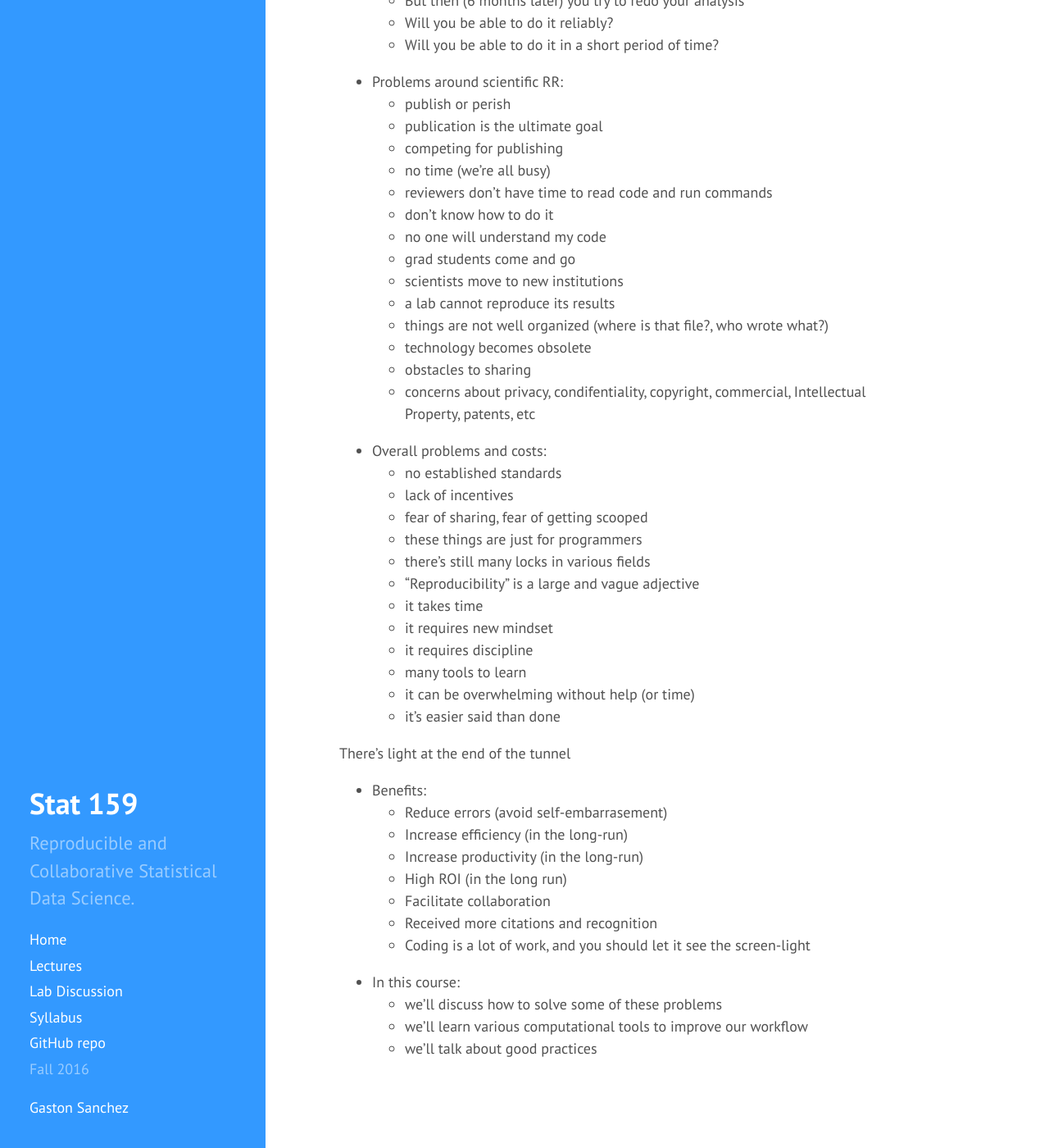
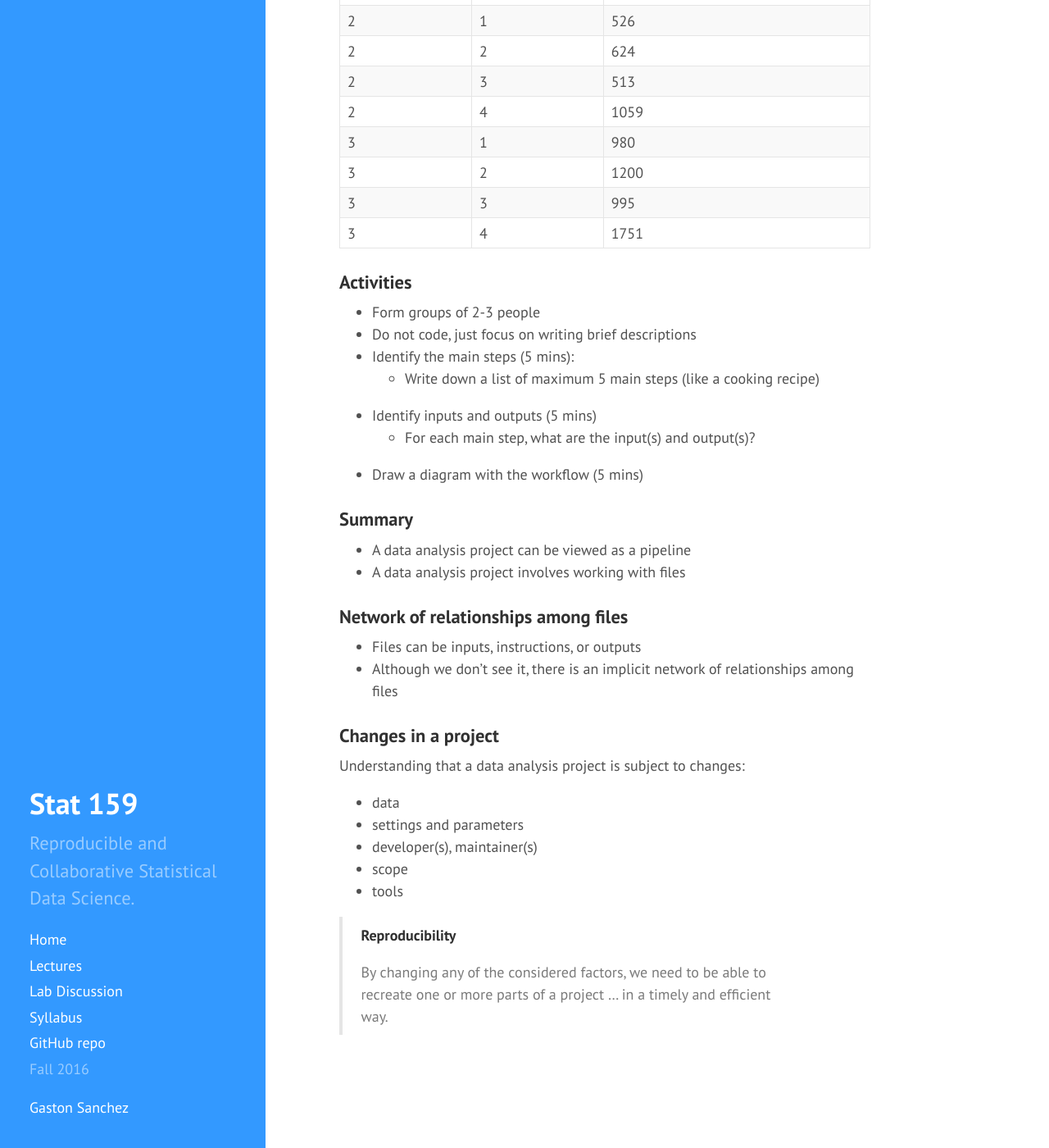
Before and after one commit to gastonstat/relic-stat159, a Jekyll site: the page built from lectures/01-introduction.md, in a window 1280 px wide and 1400 px high, scrolled down 1282 px. Shown: the whole window at 82% size. Built offline with Jekyll 4.4.1, drawn with Linux system fonts in a browser that asks for light colours; nearby versions of some CDN libraries; some of the changed text lies outside the part shown.

Commit message:
lectures: redesign intro to talk about data analysis cycle

```diff
--- a/lectures/01-introduction.md
+++ b/lectures/01-introduction.md
@@ -4,7 +4,7 @@
 ---
 
 <p class="message">
-  Introduction: The Grim Picture
+  Introduction: The Data Analysis Cycle
 </p>
 
 
@@ -21,87 +21,83 @@
 	Agenda
 </h4>
 
-- Main cornerstones of the course: __ROC__
-	+ Reproducibility
-	+ Open (Data) Science
-	+ Collaboration
-- We'll consider two reproducibility avenues:
-	- rerun your own analysis
-	- rerun your team analysis
-- In class activity (work in pairs):
-	- Open google drive
-	- Create a google sheet with two variables (X, Y)
-	- Make a scatterplot
-		+ add title, axis labels, color of points
-	- Create a google doc
-	- Add a summary of values (min, max, median, mean, sd)
-	- Include plot in doc
-	- Generate pdf of doc
-	- Write down ALL the steps to achieve this task
-	- How many clicks?
-	- How many copy-paste?
-	- How many minor adjustments?
-	- Now add two more values to the data set
-	- And update your document (i.e. update the summary and figure)
 
-- Problems around reproducing your own work:
-	- Ignorance
-	- You don't document what you do
-	- You may or may not track changes
-	- You may never stop thinking about organization
-	- Nobody teaches you these things
-	- No one else cares enough about it
-	- You may feel copy-paste is tedious and cumbersome (but that's ok, right?)
-	- Almost never think about sharing your stuff
-	- Things that never crossed your mind
-	- ...
-	- As you're working on a project, your memory is fresh
-	- But then (6 months later) you try to redo your analysis
-	- Will you be able to do it reliably?
-	- Will you be able to do it in a short period of time?
-- Problems around scientific RR:
-	- publish or perish
-	- publication is the ultimate goal
-	- competing for publishing
-	- no time (we're all busy)
-	- reviewers don't have time to read code and run commands
-	- don't know how to do it
-	- no one will understand my code
-	- grad students come and go
-	- scientists move to new institutions
-	- a lab cannot reproduce its results
-	- things are not well organized (where is that file?, who wrote what?)
-	- technology becomes obsolete
-	- obstacles to sharing
-	- concerns about privacy, condifentiality, copyright, commercial,
-	Intellectual Property, patents, etc
-- Overall problems and costs:
-	- no established standards
-	- lack of incentives
-	- fear of sharing, fear of getting scooped
-	- these things are just for programmers
-	- there's still many locks in various fields
-	- "Reproducibility" is a large and vague adjective
-	- it takes time
-	- it requires new mindset
-	- it requires discipline
-	- many tools to learn
-	- it can be overwhelming without help (or time)
-	- it's easier said than done
+### Understanding the Data Analysis Cycle
+
+![by-the-numbers](http://www.phdcomics.com/comics/archive/phd053104s.gif)
+
+- Start point: some raw data set(s)
+- Cleaning and preprocessing
+- Exploratory Data Analysis (EDA)
+- Hypothesis testing
+- Simlation(s)
+- Modeling
+- Visualization(s)
+- Reporting and communicating
 
 
-There's light at the end of the tunnel
+### Toy Example
 
-- Benefits:
-	- Reduce errors (avoid self-embarrasement)
-	- Increase efficiency (in the long-run)
-	- Increase productivity (in the long-run)
-	- High ROI (in the long run)
-	- Facilitate collaboration
-	- Received more citations and recognition
-	- Coding is a lot of work, and you should let it see the screen-light
+Let's consider the cyclone data set, described in
+[http://www.stat.ufl.edu/~winner/data/cyclone.txt](http://www.stat.ufl.edu/~winner/data/cyclone.txt), and available here:
+[http://www.stat.ufl.edu/~winner/data/cyclone.dat](http://www.stat.ufl.edu/~winner/data/cyclone.dat)
 
-- In this course:
-	- we'll discuss how to solve some of these problems
-	- we'll learn various computational tools to improve our workflow
-	- we'll talk about good practices
+`cyclone.dat` is a fixed-width delimited file, which represents a tabular data
+with 3 columns and 12 rows:
+
+|   |   |      |
+|---|---|------|
+| 1 | 1 |  370 |
+| 1 | 2 |  452 |
+| 1 | 3 |  273 |
+| 1 | 4 |  422 |
+| 2 | 1 |  526 |
+| 2 | 2 |  624 |
+| 2 | 3 |  513 |
+| 2 | 4 | 1059 |
+| 3 | 1 |  980 |
+| 3 | 2 | 1200 |
+| 3 | 3 |  995 |
+| 3 | 4 | 1751 |
+
+
+### Activities
+
+- Form groups of 2-3 people
+- Do not code, just focus on writing brief descriptions
+- Identify the main steps (5 mins):
+	+ Write down a list of maximum 5 main steps (like a cooking recipe)
+- Identify inputs and outputs (5 mins)
+	+ For each main step, what are the input(s) and output(s)?
+- Draw a diagram with the workflow (5 mins)
+
+
+### Summary
+
+- A data analysis project can be viewed as a pipeline
+- A data analysis project involves working with files
+
+
+### Network of relationships among files
+
+- Files can be inputs, instructions, or outputs
+- Although we don't see it, there is an implicit network of
+relationships among files
+
+
+### Changes in a project
+
+Understanding that a data analysis project is subject to changes:
+
+- data
+- settings and parameters
+- developer(s), maintainer(s)
+- scope
+- tools
+
+
+> __Reproducibility__
+>
+> By changing any of the considered factors, we need to be able to
+> recreate one or more parts of a project ...
+> in a timely and efficient way.
```
